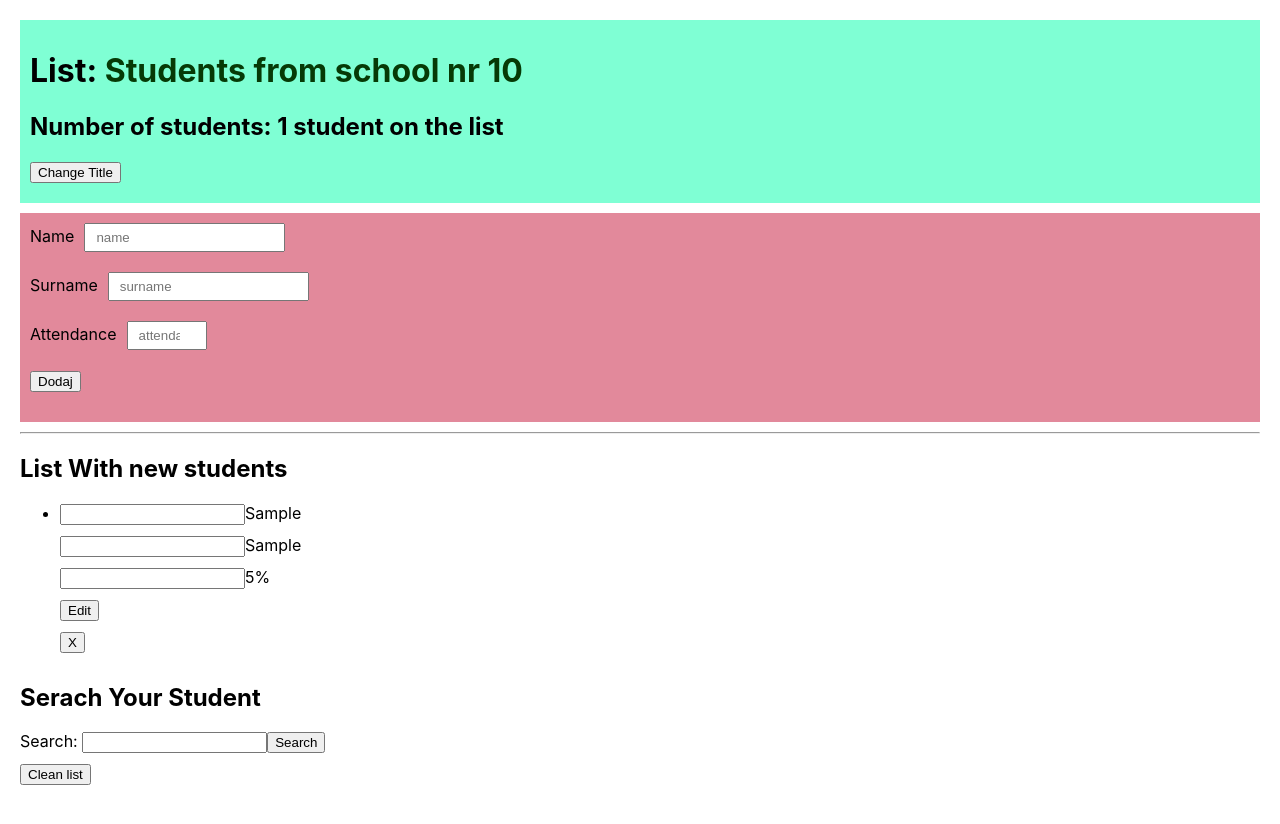
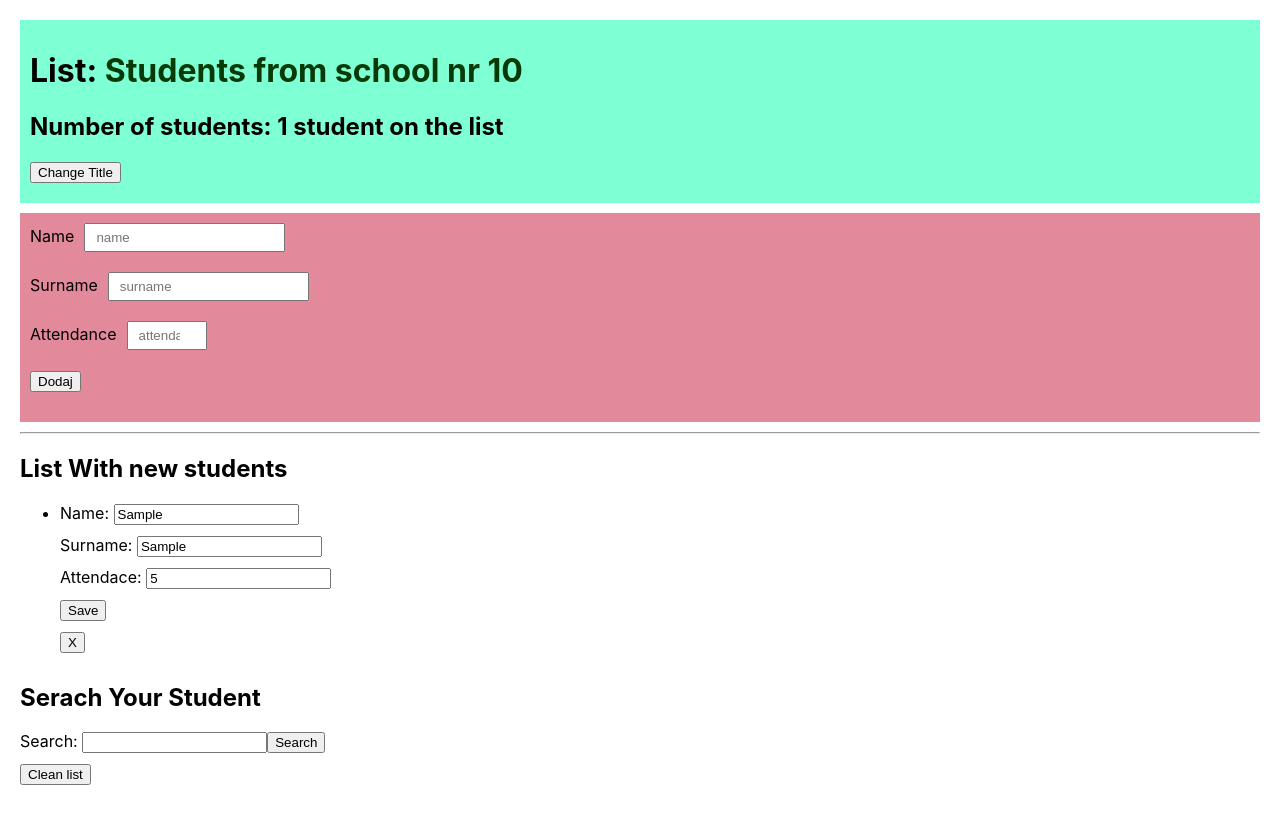
Before and after one commit to CarolinaFledgling/school-list-react-study, a React (Create React App) app: page / in a window 1280 px wide. Both pictures are taken after typing "Sample", "Sample", "5" into the empty fields and a click on the button "Dodaj". Shown: the top 824 px of the page. Built offline with nearby package versions, Linux system fonts and the light colour scheme.

Commit message:
added functionality for changing item in student list and save the changes

```diff
--- a/src/components/ListWithNewStudents/ListWithNewStudents.js
+++ b/src/components/ListWithNewStudents/ListWithNewStudents.js
@@ -1,7 +1,7 @@
 import React from 'react'
 import StudentInfo from '../StudentInfo/StudentInfo'
 
-export default function ListWithNewStudents({ studentDetails, onDeleteStudent, showCloseBtnSearchStudent, showCloseBtnMainListStudent }) {
+export default function ListWithNewStudents({ studentDetails, onDeleteStudent, showCloseBtnSearchStudent, showCloseBtnMainListStudent, onSaveHandler }) {
 
 
     return (
@@ -19,6 +19,7 @@ export default function ListWithNewStudents({ studentDetails, onDeleteStudent, s
                         attendace={student.attendace}
                         showCloseBtnSearchStudent={showCloseBtnSearchStudent}
                         showCloseBtnMainListStudent={showCloseBtnMainListStudent}
+                        onSaveHandler={onSaveHandler}
                     />
                 })}
             </ul>
--- /dev/null
+++ b/src/components/SaveButton/SaveButton.js
@@ -0,0 +1,11 @@
+import React from 'react'
+
+export default function SaveButton({ onSaveHandler, id, inputSaveName, name }) {
+
+    const handlerSaveStudent = () => {
+        onSaveHandler(id, inputSaveName, name)
+    }
+    return (
+        <button type="button" className="btn btn-edit" onClick={handlerSaveStudent}>Save</button>
+    )
+}
--- a/src/components/StudentInfo/StudentInfo.js
+++ b/src/components/StudentInfo/StudentInfo.js
@@ -1,30 +1,30 @@
-import React from 'react'
+import React, { useState } from 'react'
 import RemoveButton from '../RemoveButton/RemoveButton'
+import SaveButton from '../SaveButton/SaveButton'
 
-export default function StudentInfo({ name, surname, attendace, onDeleteStudent, id, showCloseBtnSearchStudent, showCloseBtnMainListStudent }) {
+export default function StudentInfo({ name, surname, attendace, onDeleteStudent, id, showCloseBtnSearchStudent, showCloseBtnMainListStudent, onSaveHandler }) {
+    const [inputSaveName, setInputSaveName] = useState(name)
     return (
 
         <li className="student-details">
             <div className="fields">
-                <input id="input-name" type="text" />
-                <label className="student-name-label" htmlFor="input-name">{name}</label>
+                <label className="student-name-label" htmlFor="input-name">Name:&nbsp;</label>
+                <input value={inputSaveName} onChange={(e) => setInputSaveName(e.target.value)} id="input-name" type="text" />
             </div>
             <div className="fields">
-                <input id="input-name" type="text" />
                 <label className="student-name-label" htmlFor="input-name">
-                    {surname}
+                    Surname:&nbsp;
                 </label>
+                <input id="input-name" type="text" value={surname} />
             </div>
             <div className="fields">
-                <input id="input-name" type="text" />
                 <label className="student-name-label" htmlFor="input-name">
-                    {`${attendace}%`}
+                    Attendace:&nbsp;
                 </label>
+                <input id="input-name" type="text" value={attendace} />
             </div>
             <div className="btn-group">
-                <button type="button" className="btn btn-edit">
-                    Edit <span className="visually-hidden"></span>
-                </button>
+                <SaveButton onSaveHandler={onSaveHandler} id={id} inputSaveName={inputSaveName} name={name}/>
                 <RemoveButton
                     onDeleteStudent={onDeleteStudent}
                     id={id}
--- a/src/components/StudentLists/StudentLists.js
+++ b/src/components/StudentLists/StudentLists.js
@@ -4,7 +4,7 @@ import ListWithNewStudents from '../ListWithNewStudents/ListWithNewStudents'
 
 
 
-function StudentsListItem({ users, studentDetails, onDeleteStudent, showCloseBtnSearchStudent, showCloseBtnMainListStudent }) {
+function StudentsListItem({ users, studentDetails, onDeleteStudent, showCloseBtnSearchStudent, showCloseBtnMainListStudent, onSaveHandler }) {
 
     return (
         <div>
@@ -18,6 +18,7 @@ function StudentsListItem({ users, studentDetails, onDeleteStudent, showCloseBtn
                     studentDetails={studentDetails}
                     showCloseBtnSearchStudent={showCloseBtnSearchStudent}
                     showCloseBtnMainListStudent={showCloseBtnMainListStudent}
+                    onSaveHandler={onSaveHandler}
                 />
             </div>
         </div>
--- a/src/components/UserList/UserList.js
+++ b/src/components/UserList/UserList.js
@@ -21,6 +21,8 @@ const UserList = (props) => {
     const [searchedStudentList, setsearchedStudentList] = useState([])
     const [showCloseBtnSearchStudent, setShowCloseBtnSearchStudent] = useState(true)
     const [showCloseBtnMainListStudent, setshowCloseBtnMainListStudent] = useState(false)
+
+
 
     // added a new student to the list
     const onSubmitHandler = (formData) => {
@@ -59,6 +61,22 @@ const UserList = (props) => {
     const namberOfStudentsNoun = studentDetails.length !== 1 ? 'students' : 'student';
     const headingText = `Number of students: ${studentDetails.length} ${namberOfStudentsNoun} on the list`;
 
+
+    //  handler Edit fields
+
+    const onSaveHandler = (id, inputSaveName) => {
+        console.log('id', id)
+        console.log('input save name', inputSaveName)
+        let foundElem = studentDetails.find((elem) => {
+            return elem.id === id
+        })
+        foundElem.name = inputSaveName
+
+        setStudentDetails([...studentDetails])
+        console.log(foundElem)
+
+    }
+
     return (
         <div>
             <Heading headingText={headingText} />
@@ -72,6 +90,7 @@ const UserList = (props) => {
                 users={users}
                 showCloseBtnSearchStudent={showCloseBtnSearchStudent}
                 showCloseBtnMainListStudent={showCloseBtnMainListStudent}
+                onSaveHandler={onSaveHandler}
             />
             <SearchBar
                 studentDetails={studentDetails}
```
